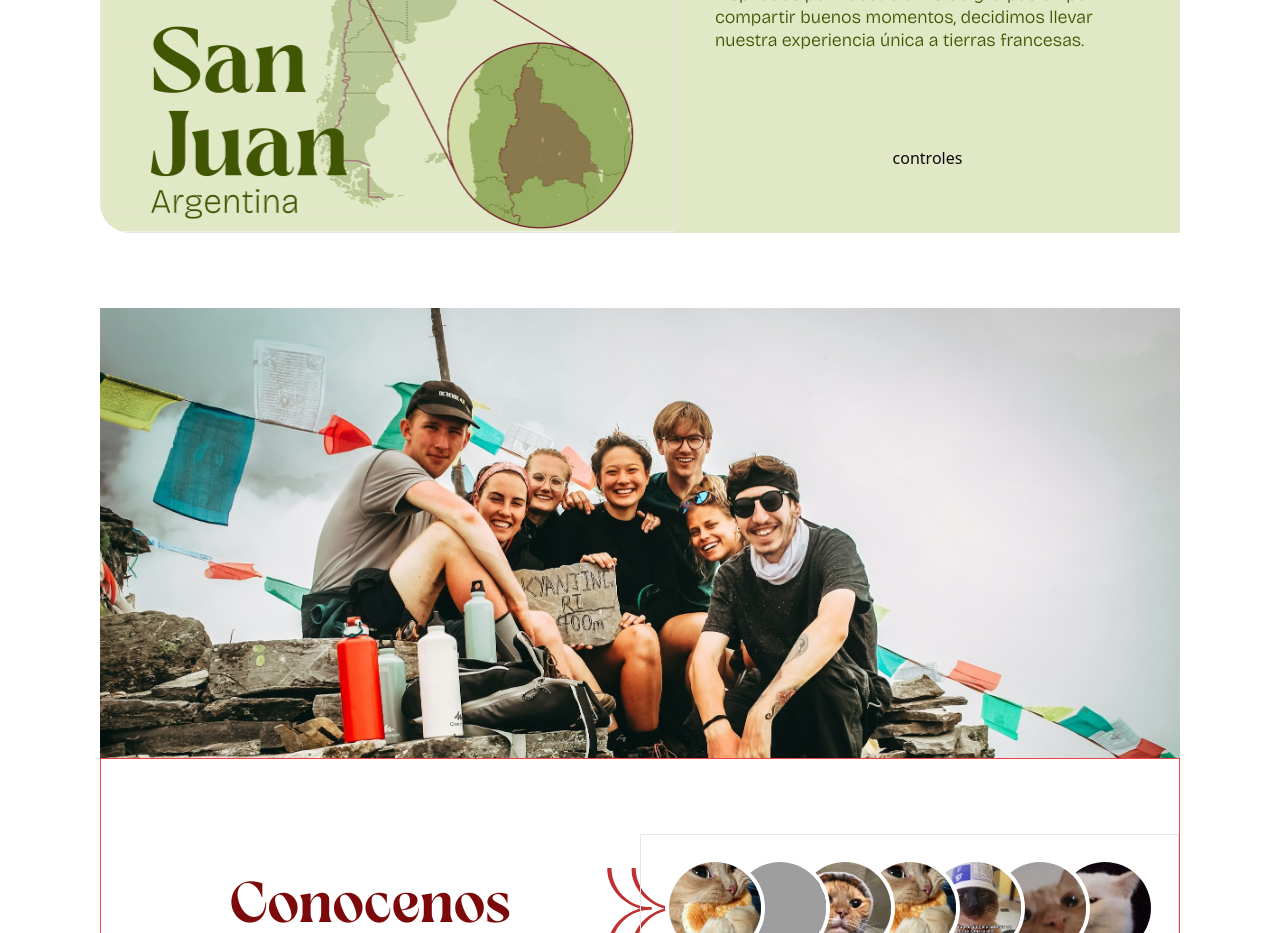
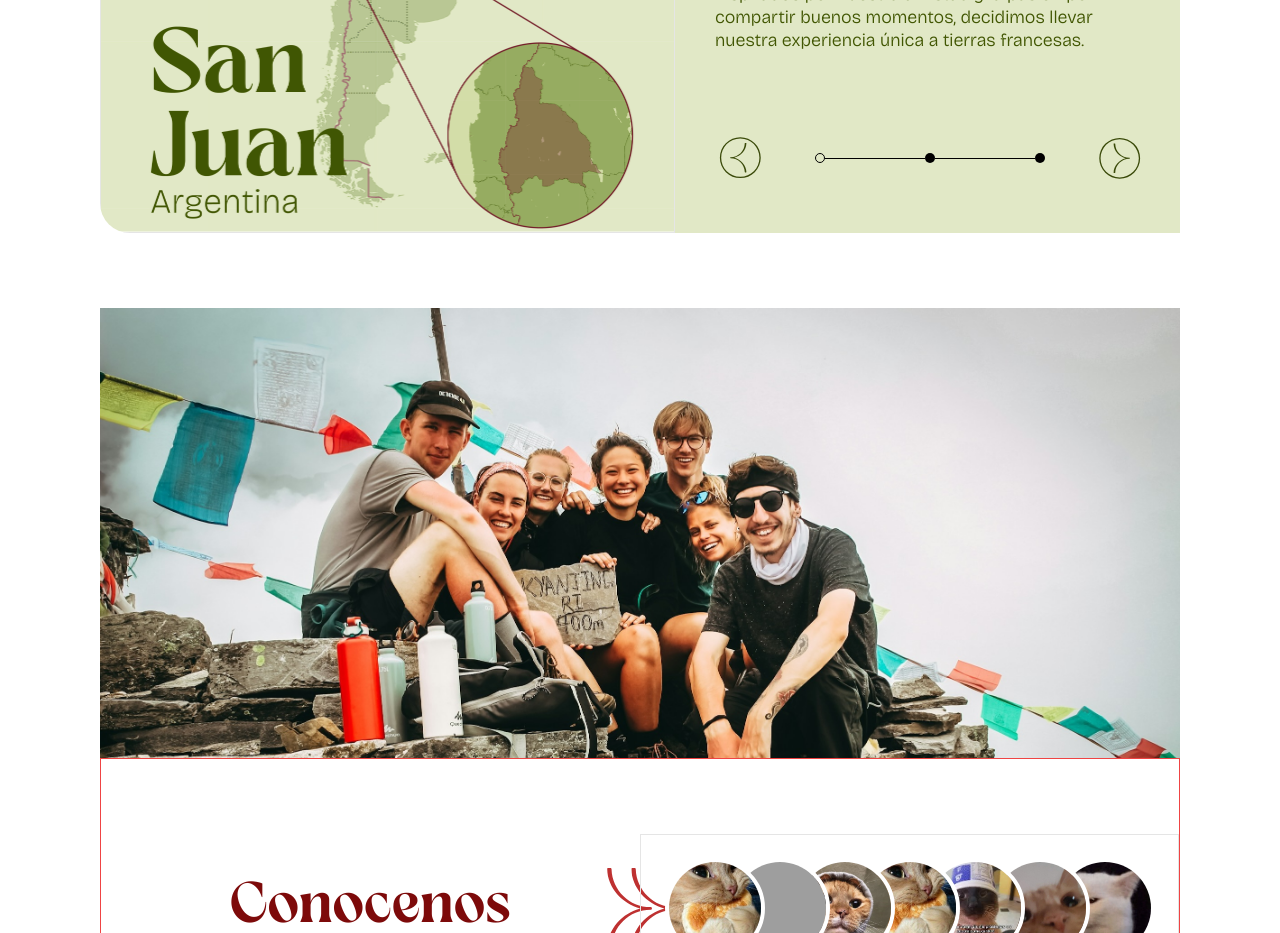
Before and after one commit to DiegoGraffi/La-casa-de-los-franceses, a Next.js app: page /nosotros in a window 1280 px wide. Shown: the part 920-1853 px from the top of the page. Built offline with nearby package versions, Linux system fonts and the light colour scheme; grey boxes are pictures that could not be loaded.

Commit message:
wip nosotros carousel

```diff
--- a/src/components/NosotrosComponents/NosotrosCarousel.tsx
+++ b/src/components/NosotrosComponents/NosotrosCarousel.tsx
@@ -1,14 +1,52 @@
 import Image from "next/image";
 import item1 from "../../../public/images/nosotros/item1.png";
-import item2 from "../../../public/images/nosotros/item2.png";
-import item3 from "../../../public/images/nosotros/item3.png";
+import item2 from "../../../public/images/nosotros/item2.jpg";
+import item3 from "../../../public/images/nosotros/item3.jpg";
+import { useState } from "react";
+import deslizarIzq from "../../../public/images/nosotros/deslizarIzq.svg";
+import deslizarDer from "../../../public/images/nosotros/deslizarDer.svg";
+
+const items = [
+  {
+    foto: item1,
+    text: "Nuestra historia comienza en San Juan, Argentina, donde un grupo de amigos se unió en torno al amor por el vino, el asado, las risas y la camaradería. Inspirados por nuestra amistad y la pasión por compartir buenos momentos, decidimos llevar nuestra experiencia única a tierras francesas.",
+    textColor: "#3A4A09",
+    bgColor: "#E1E8C6",
+  },
+  {
+    foto: item2,
+    text: "En nuestros espacios celebramos la calidez y cercanía que nos caracteriza como amigos. Cada rincón está impregnado con el espíritu de nuestra amistad, creando un ambiente acogedor donde todos se sienten como en casa. Nuestra selección de vinos argentinos y productos franceses refleja la diversidad de nuestras experiencias y la riqueza de nuestras culturas combinadas.",
+    textColor: "#F3EDC8",
+    bgColor: "#BA7B61",
+  },
+  {
+    foto: item3,
+    text: "Te invitamos a unirte a nosotros en este espacio de amistad y disfrutar de la alegría de compartir con amigos un buen vino.¡Bienvenido a nuestro hogar lejos de casa, donde cada encuentro es una celebración de la vida y la amistad!",
+    textColor: "#F3EDC8",
+    bgColor: "#3A4A09",
+  },
+];
 
 export default function NosotrosCarousel() {
+  const [selectedItem, setSelectedItem] = useState(0);
+
+  const handlePrev = () => {
+    setSelectedItem((prevItem) =>
+      prevItem === 0 ? items.length - 1 : prevItem - 1
+    );
+  };
+
+  const handleNext = () => {
+    setSelectedItem((prevItem) =>
+      prevItem === items.length - 1 ? 0 : prevItem + 1
+    );
+  };
+
   return (
     <div className="w-full max-w-[1600px] mx-auto flex overflow-hidden h-[430px] rounded-bl-[30px] rounded-tr-[30px]">
       <div className="h-full aspect-[575/430] relative overflow-hidden border">
         <Image
-          src={item1}
+          src={items[selectedItem].foto}
           alt="mapa san juan"
           fill
           className="object-cover h-full"
@@ -18,15 +56,21 @@ export default function NosotrosCarousel() {
       <div className="bg-[#E1E8C6] flex flex-col justify-center items-start flex-1 h-auto p-[40px]">
         <div className="h-[80%] top-0 flex justify-center items-center">
           <p className="font-bricolage text-[18px]/[23px] font-light text-secundarioOscuro">
-            Nuestra historia comienza en San Juan, Argentina, donde un grupo de
-            amigos se unió en torno al amor por el vino, el asado, las risas y
-            la camaradería. Inspirados por nuestra amistad y la pasión por
-            compartir buenos momentos, decidimos llevar nuestra experiencia
-            única a tierras francesas.
+            {items[selectedItem].text}
           </p>
         </div>
         <div className="h-[20%] flex justify-center items-center w-full">
-          <p>controles</p>
+          <div className="flex items-center gap-[50px]">
+            <Image src={deslizarIzq} alt="deslizarIzq" onClick={handlePrev} />
+            <div className="flex items-center">
+              <div className="w-[10px] h-[10px] rounded-full bg-transparent border-black border"></div>
+              <hr className="w-[100px] border-black" />
+              <div className="w-[10px] h-[10px] rounded-full bg-black"></div>
+              <hr className="w-[100px] border-black" />
+              <div className="w-[10px] h-[10px] rounded-full bg-black"></div>
+            </div>
+            <Image src={deslizarDer} alt="deslizarDer" onClick={handleNext} />
+          </div>
         </div>
       </div>
     </div>
```
Also changed, not shown: public/images/nosotros/deslizarDer.svg (added), public/images/nosotros/deslizarIzq.svg (added).
